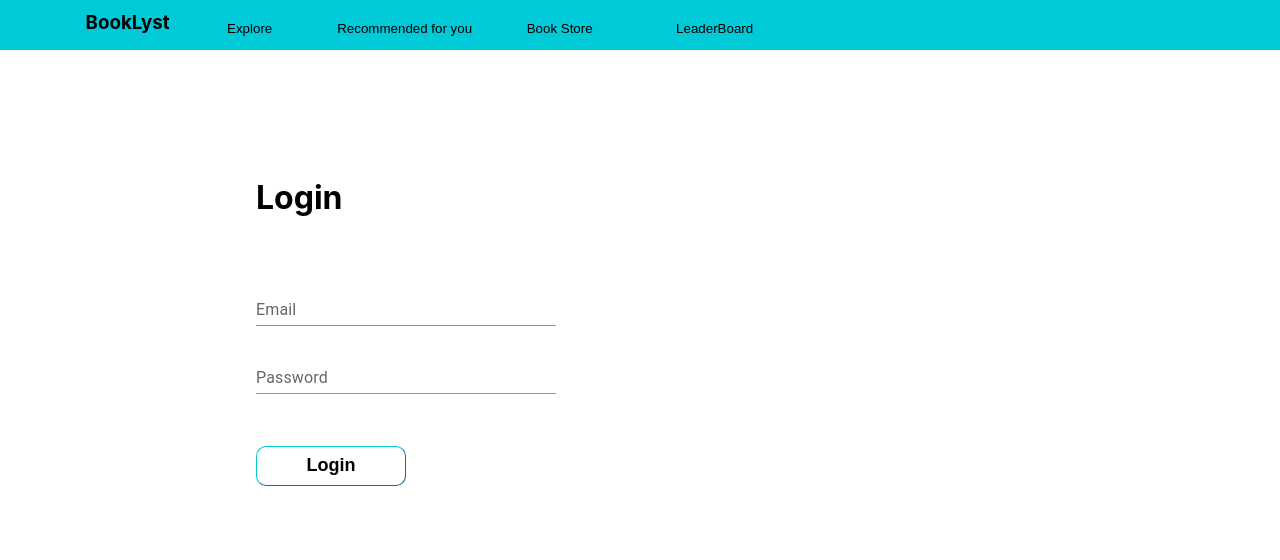
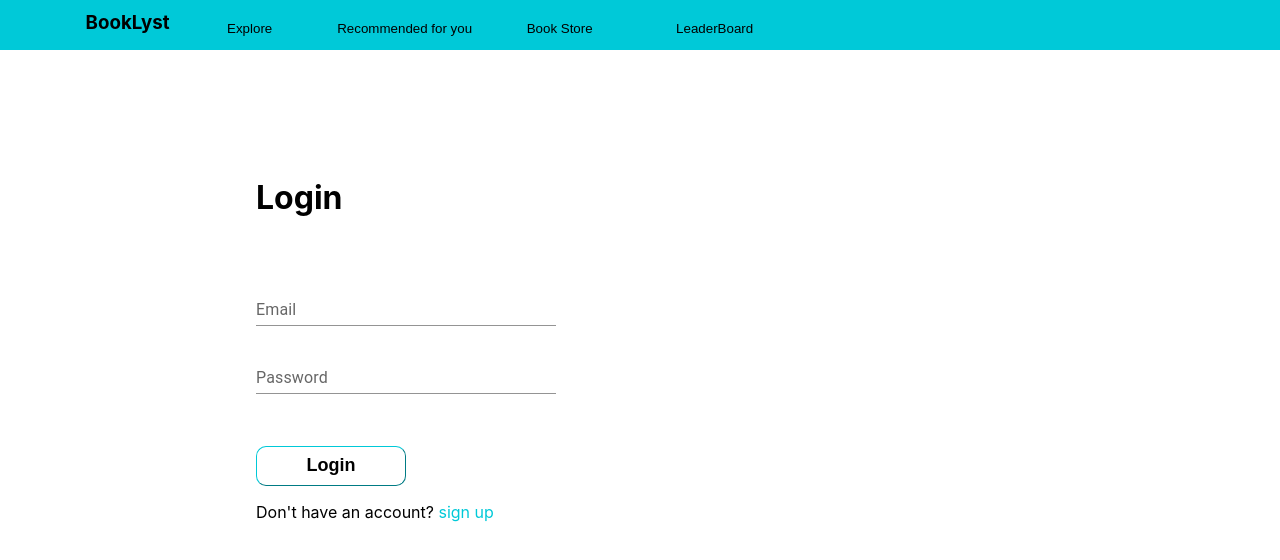
Before and after one commit to leoc-22/capstone-project-3900-w11a-beltd, a React (Create React App) app: page /login in a window 1280 px wide. Shown: the top 560 px of the page. Built offline with nearby package versions, Linux system fonts and the light colour scheme.

Commit message:
fix stuff

```diff
--- a/src/Components/LandingPageTopBar.js
+++ b/src/Components/LandingPageTopBar.js
@@ -148,7 +148,7 @@ export default function LandingPageTopBar() {
 
                 <Button disableRipple class = {classes.loginBtn}
                     onClick = {() => history.push("/login")}
-                >Login
+                ><b>Login</b>
                 </Button>
 
             </Toolbar>
--- a/src/Components/LoginTopBar.js
+++ b/src/Components/LoginTopBar.js
@@ -58,26 +58,9 @@ const useStyles = makeStyles({
 
     },
 
-    mainSection : {
-        display:"inline",
 
-    },
-    loginText : {
-        marginLeft : "20%",
-        marginTop : "10%",
-
-    },
-    loginInput : {
-        marginLeft : "20%",
-
-    },
-    textInput: {
-        width:150,
-
-    }
 
 })
-
 
 
 export default function LoginTopBar() {
@@ -116,39 +99,6 @@ export default function LoginTopBar() {
                 </Button>
             </Toolbar>
         </MuiAppBar>
-
-
-        <h1 class = {classes.loginText}>Login</h1>
-        <div  class = {classes.loginInput}>
-            <TextField
-                id="standard-basic"
-                label="Email"
-                variant="standard"
-                style={{
-                    width: 300,
-                    marginTop : 40
-                }}>
-            </TextField>
-            <br></br>
-            <TextField
-                id="standard-basic"
-                label="Password"
-                variant="standard"
-                style={{
-                    width: 300,
-                    marginTop : 20
-                }}>
-            </TextField>
-            <br></br>
-
-            <Button disableRipple class = {classes.loginBtn}
-                    onClick = {() => history.push("/")}
-                >Login
-            </Button>
-
-        </div>
-
-
         </div>
     );
 }
--- a/src/Pages/login.js
+++ b/src/Pages/login.js
@@ -1,16 +1,100 @@
-import React, { useEffect, useState } from 'react';
+import React from 'react';
 import LoginTopBar from '../Components/LoginTopBar'
+import SearchIcon from '@mui/icons-material/Search';
+import TextField from '@mui/material/TextField';
+import Button from '@mui/material/Button';
+import { useHistory } from 'react-router-dom';
+import { makeStyles} from '@material-ui/core';
+
+
+const useStyles = makeStyles({
+    loginBtn : {
+        width:150,
+        height:40,
+        borderRadius: 10,
+        fontSize: "large",
+        marginTop : "5%",
+        background:"transparent",
+        fontWeight: "bold",
+        borderWidth: "thin",
+        borderColor: "#00C9D8",
+        '&:hover': {
+            //color: "#00C9D8",
+            cursor:"pointer"
+          }
+
+    },
+
+    mainSection : {
+        display:"inline",
+
+    },
+    loginText : {
+        marginLeft : "20%",
+        marginTop : "10%",
+
+    },
+    loginInput : {
+        marginLeft : "20%",
+
+    },
+    textInput: {
+        width:150,
+
+    },
+    signUp :{
+        color:"#00C9D8",
+    '&:hover': {
+        cursor:"pointer"
+    }
+    }
+
+})
 
 
 
-
-
-export default function login() {
+export default function LandingPage() {
+    const history = useHistory();
+    const classes = useStyles();
 
     return (
         <div>
             <LoginTopBar>
             </LoginTopBar>
+            <h1 class = {classes.loginText}>Login</h1>
+            <div  class = {classes.loginInput}>
+
+                <TextField
+                    id="standard-basic"
+                    label="Email"
+                    variant="standard"
+                    style={{
+                        width: 300,
+                        marginTop : 40
+                    }}>
+                </TextField>
+                <br></br>
+                <TextField
+                    id="standard-basic"
+                    label="Password"
+                    variant="standard"
+                    style={{
+                        width: 300,
+                        marginTop : 20
+                    }}>
+                </TextField>
+                <br></br>
+
+                <Button disableRipple class = {classes.loginBtn}
+                        onClick = {() => history.push("/")}
+                    >Login
+                </Button>
+                    <p>Don't have an account? <a
+                    onClick = {() => history.push("/")}
+                    class = {classes.signUp}
+                    >sign up</a></p>
+            </div>
+
         </div>
-    )
+    );
 }
```
